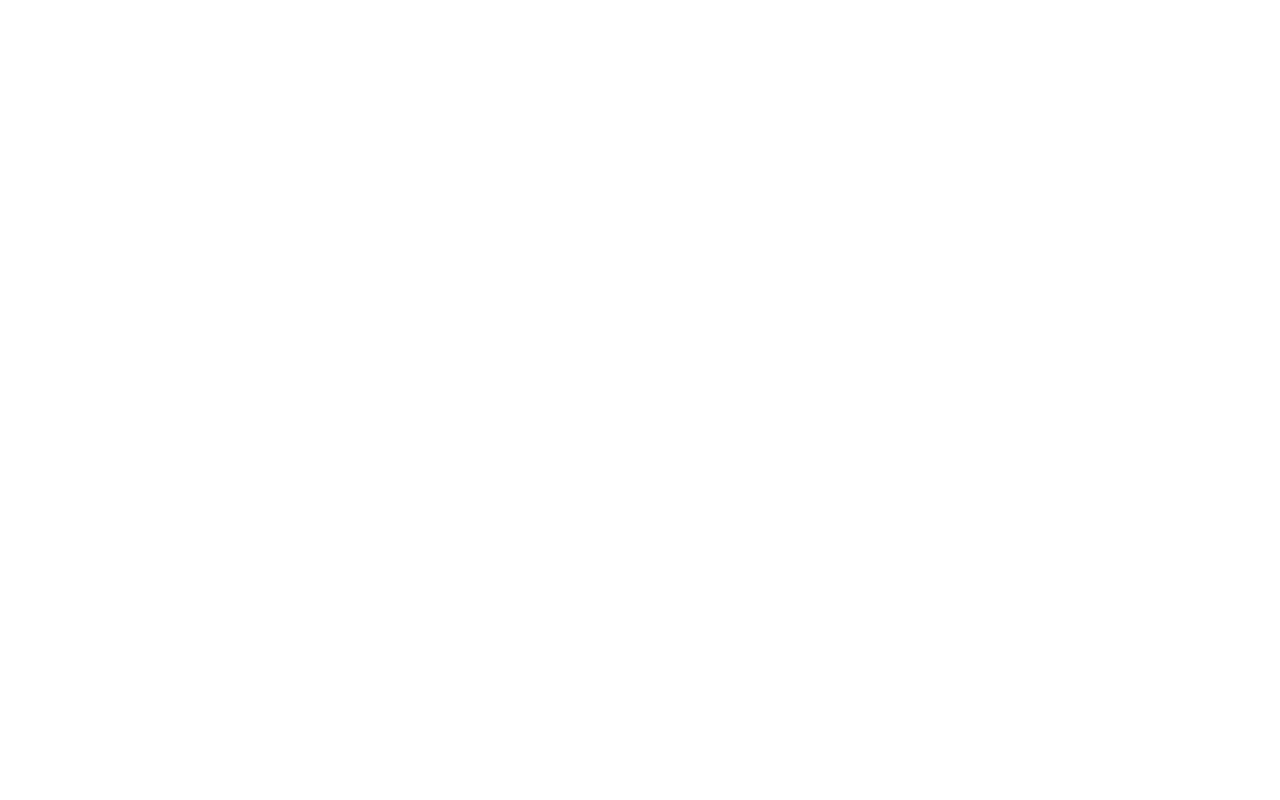
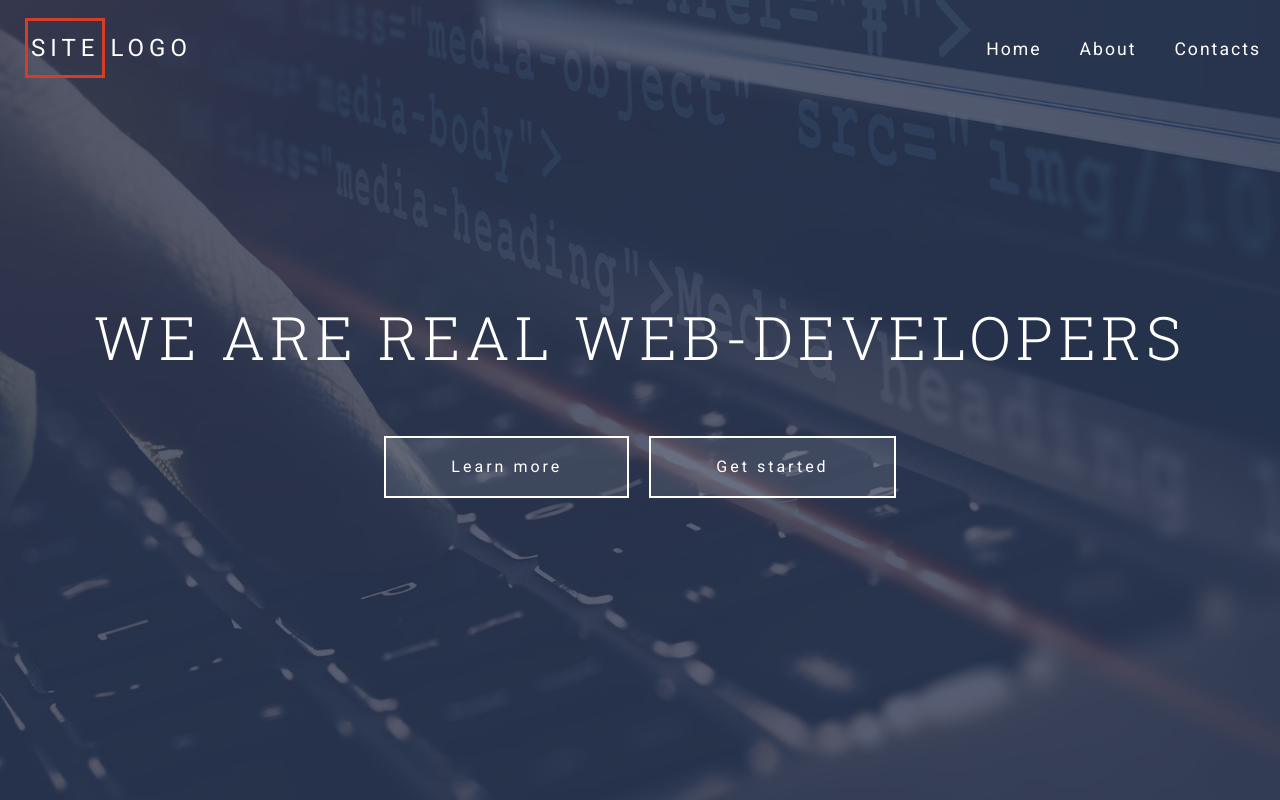
Before and after one commit to Vineversum/grid-tamplate, a website: page index.html in a window 1280 px wide. Drawn offline with Linux system fonts and the light colour scheme.

Commit message:
разметка и оформление header

```diff
--- a/assets/scss/_common.scss
+++ b/assets/scss/_common.scss
@@ -0,0 +1,30 @@
+* {
+    box-sizing: border-box;
+    font-size: $font-size;
+    font-family: $font-main;
+}
+a {
+    text-decoration: none;
+    color: $color-light;
+}
+h1 {
+    color: $color-light;
+    font-family: $font-header;
+    font-weight: 300;
+    letter-spacing: 5px;
+    font-size: 3.75rem;
+}
+ul {
+    list-style: none;
+
+}
+.button {
+    border: 2px solid $color-light;
+    letter-spacing: 3px;
+    background-color: rgba(#ffffff, 0.1);
+    transition: background-color 0.5s;
+    &:hover,
+    &:active {
+        background-color: $color-accent;
+    }
+}
--- a/assets/scss/header/_header-content.scss
+++ b/assets/scss/header/_header-content.scss
@@ -0,0 +1,19 @@
+.header-content {
+    z-index: 2;
+    position: relative;
+    display: grid;
+    justify-content: center;
+    &__title {
+        text-align: center;
+        margin-top: 0;
+        margin-bottom: 65px;
+    }
+    &__buttons {
+        display: flex;
+        justify-content: center;
+    }
+    &__button {
+        margin: 0px 10px 0 10px;
+        padding: 20px 65px;
+    }
+}
--- a/assets/scss/header/_header-logo.scss
+++ b/assets/scss/header/_header-logo.scss
@@ -0,0 +1,22 @@
+.header-logo {
+    margin-left: 25px;
+    // margin-top: 12px;
+    position: relative;
+    // align-self: center;
+    // height: 100%;
+    &__link {
+        // position: absolute;
+        display: block;
+        font-size: 1.5rem;
+        letter-spacing: 5px;
+        // width: 100%;
+        // height: 100%;
+        padding: 20px 0;
+        span {
+            font-size: inherit;
+            border: 3px solid $color-highlight;
+            padding: 13px 3px;
+            margin-right: 5px;
+        }
+    }
+}
--- a/assets/scss/header/_header-menu.scss
+++ b/assets/scss/header/_header-menu.scss
@@ -0,0 +1,13 @@
+.header-menu {
+    z-index: 2;
+    position: absolute;
+    top: 0;
+    left: 0;
+    right: 0;
+    display: grid;
+    grid-template-columns: auto 1fr;
+    padding: 15px 0;
+    max-width: 1340px;
+    margin: 0px auto;
+    align-items: center;
+}
--- a/assets/scss/header/_header-navbar.scss
+++ b/assets/scss/header/_header-navbar.scss
@@ -0,0 +1,20 @@
+.header-navbar {
+    &__list {
+        display: grid;
+        grid-template-columns: repeat(3, auto);
+        justify-content: end;
+    }
+    &__item {
+        a {
+            font-size: 1.1rem;
+            letter-spacing: 2px;
+            padding: 19px;
+            transition: color 0.5s;
+            &:hover,
+            &:active {
+                color: $color-accent;
+            }
+        }
+    }
+
+}
--- a/assets/scss/header/_header-overlay.scss
+++ b/assets/scss/header/_header-overlay.scss
@@ -0,0 +1,10 @@
+.header-overlay {
+    background-color: $color-main;
+    opacity: 0.8;
+    position: absolute;
+    top: 0;
+    bottom: 0;
+    left: 0;
+    right: 0;
+    z-index: 1;
+}
--- a/assets/scss/header/_header.scss
+++ b/assets/scss/header/_header.scss
@@ -0,0 +1,7 @@
+.header {
+    min-height: 100vh;
+    position: relative;
+    display: grid;
+    align-items: center;
+    background-position: 50% 50%;
+}
--- a/index.html
+++ b/index.html
@@ -13,7 +13,28 @@
 </head>
 <body>
 
-  <!-- Код пишем здесь -->
+  <header class="header" style="background-image: url(assets/img/img-header.png)">
+    <div class="header-overlay"></div>
+    <div class="header-menu">
+      <div class="header-logo">
+        <a href="#" class="header-logo__link"><span class="accent">SITE</span>LOGO</a>
+      </div>
+      <div class="header-navbar">
+        <ul class="header-navbar__list">
+          <li class="header-navbar__item"><a href="#">Home</a></li>
+          <li class="header-navbar__item"><a href="#">About</a></li>
+          <li class="header-navbar__item"><a href="#">Contacts</a></li>
+        </ul>
+      </div>
+    </div>
+    <div class="header-content">
+      <h1 class="header-content__title">WE ARE REAL WEB-DEVELOPERS</h1>
+      <div class="header-content__buttons">
+        <a href="#" class="header-content__button button">Learn more</a>
+        <a href="#" class="header-content__button button">Get started</a>
+      </div>
+    </div>
+  </header>
 
   <script src="libs/jquery/dist/jquery.min.js"></script>
   <script src="assets/js/main.js"></script>
```
Also changed, not shown: assets/scss/_mixins-media.scss (+30 -30 lines), assets/css/style.css, libs/@fortawesome/fontawesome-free/css/fontawesome.css, libs/normalize-css/fork-versions/default/_variables.css (added), libs/normalize-css/fork-versions/typey-chroma-kss/base/_fonts.css (added).
